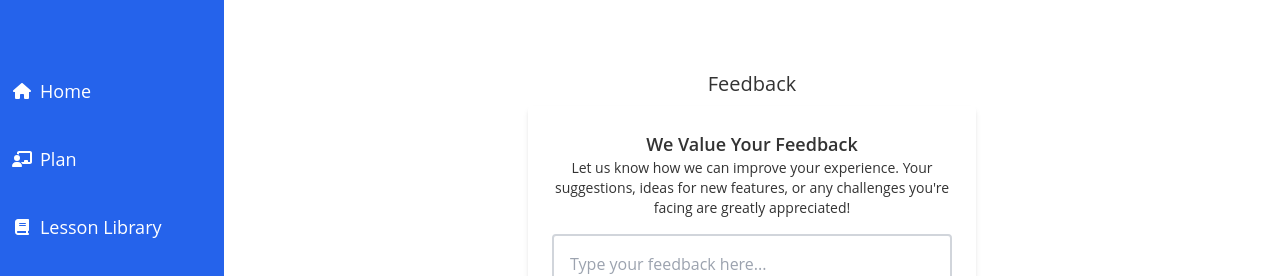
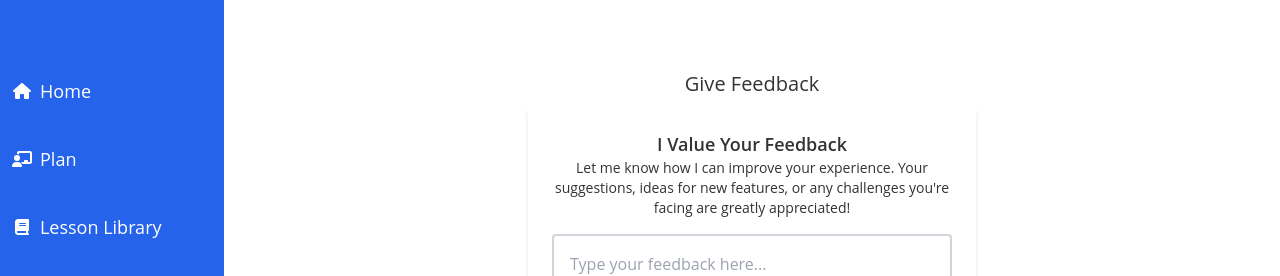
Before and after one commit to aidansheehan/unplan-app, a Next.js app: page /feedback in a window 1280 px wide. Shown: the part 155-431 px from the top of the page. Built offline with nearby package versions, Linux system fonts and the light colour scheme.

Commit message:
feedback form in first person

```diff
--- a/src/pages/feedback.js
+++ b/src/pages/feedback.js
@@ -44,15 +44,15 @@ const Feedback = () => {
     )
 
     return (
-        <Layout title='Feedback'>
+        <Layout title='Give Feedback'>
             <div className="flex flex-col items-center justify-center w-full h-full">
                 <form
                     onSubmit={handleSubmit}
                     className="w-full max-w-md p-6 mx-auto bg-white rounded shadow-md space-y-4"
                 >
                     <div>
-                        <h2 className="text-lg font-semibold text-center">We Value Your Feedback</h2>
-                        <p className="text-sm text-center">Let us know how we can improve your experience. Your suggestions, ideas for new features, or any challenges you're facing are greatly appreciated!</p>
+                        <h2 className="text-lg font-semibold text-center">I Value Your Feedback</h2>
+                        <p className="text-sm text-center">Let me know how I can improve your experience. Your suggestions, ideas for new features, or any challenges you're facing are greatly appreciated!</p>
                     </div>
                     <textarea
                         className="w-full h-40 p-4 border-2 border-gray-300 rounded resize-none focus:border-blue-500 focus:outline-none"
```
